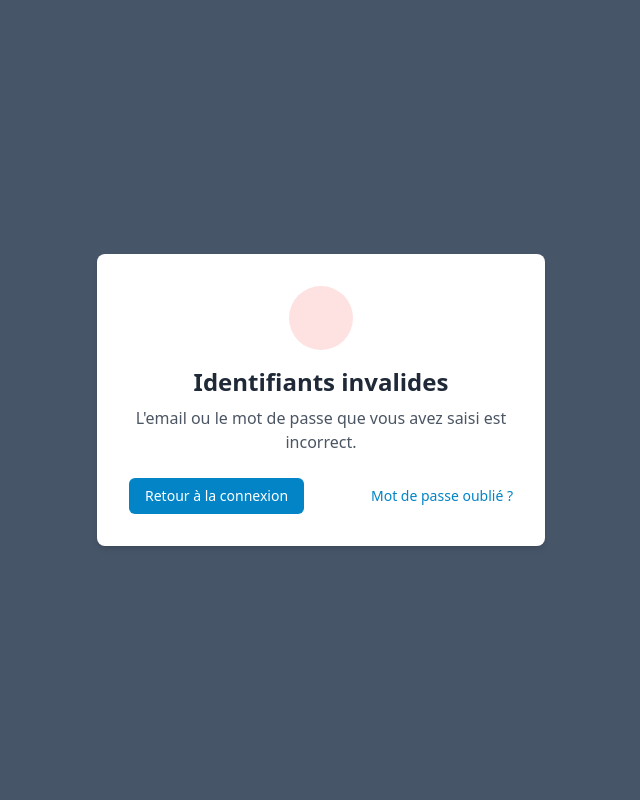
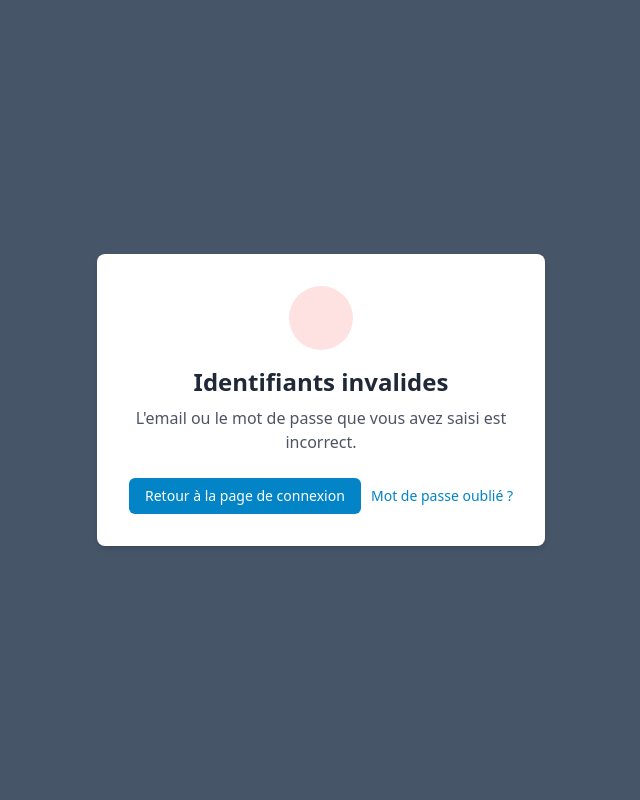
Before and after one commit to silentjmc/nationsound, a Symfony app: template backend/templates/security/login_error.html.twig in a window 1280 px wide. Shown: the whole page, without its empty margins (319-959 px from the left). Run offline with Twig, Linux system fonts and the light colour scheme; the template is opened without the code that fills it, so the values that code supplies are empty; style sheets or scripts are compiled from the project's sources; some libraries are stand-ins or nearby versions.

```diff
--- a/backend/templates/security/login_error.html.twig
+++ b/backend/templates/security/login_error.html.twig
@@ -25,7 +25,7 @@
 
         <div class="flex items-center justify-between mt-6">
             <a href="{{ path('app_login') }}" class="px-4 py-2 bg-sky-600 text-white text-sm font-medium rounded-md hover:bg-sky-700 focus:outline-none focus:ring-2 focus:ring-offset-2 focus:ring-sky-500">
-                Retour à la connexion
+                Retour à la page de connexion
             </a>
             <a href="{{ path('app_forgot_password_request') }}" class="text-sm text-sky-600 hover:text-sky-500">
                 Mot de passe oublié ?
```
